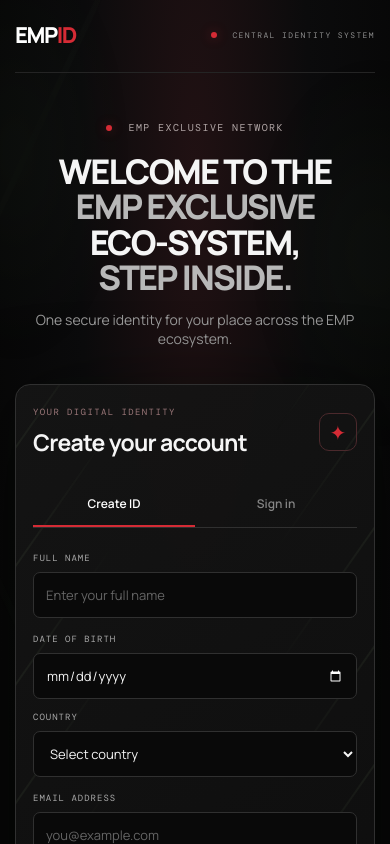
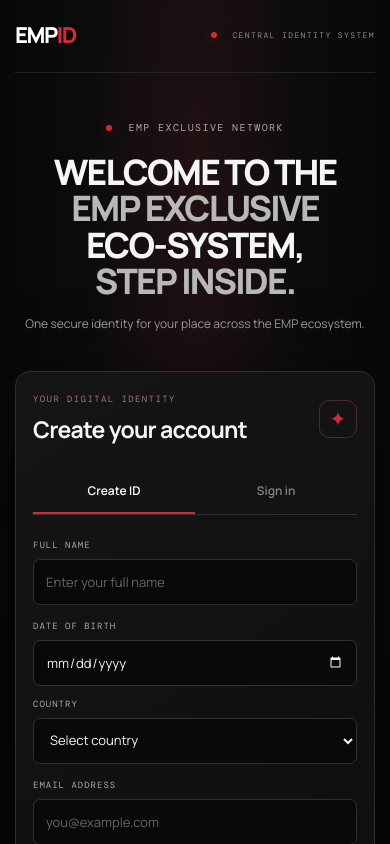
Before and after one commit to saintsavage/emp-id, a Next.js app: page / in a window 390 px wide. Shown: the top 844 px of the page. Built offline with nearby package versions, Linux system fonts and the light colour scheme.

Commit message:
Restore clean EMP ID styling and retain mobile layout

```diff
--- a/app/globals.css
+++ b/app/globals.css
@@ -1,12 +1,10 @@
 @import url('https://fonts.googleapis.com/css2?family=DM+Mono:wght@400;500&family=Manrope:wght@400;500;600;700;800&display=swap');
 :root{color-scheme:dark;--bg:#080808;--panel:#111;--line:#292929;--muted:#898989;--red:#d52b35;--silver:#d6d6d6}
-*{box-sizing:border-box}body{margin:0;background:radial-gradient(ellipse at 50% 15%,#211113 0%,#0b0b0c 42%,#070707 78%);color:#f5f5f5;font-family:Manrope,Arial,sans-serif;min-height:100vh;position:relative;overflow-x:hidden}
-body:before{content:"";position:fixed;inset:0;pointer-events:none;z-index:0;opacity:.28;background:radial-gradient(ellipse at 4% 18%,#30452d55 0 2%,transparent 22%),radial-gradient(ellipse at 96% 30%,#31482d55 0 3%,transparent 24%),linear-gradient(115deg,transparent 0 12%,#293a2630 12.2% 12.8%,transparent 13%),linear-gradient(245deg,transparent 0 84%,#34452b30 84.2% 85%,transparent 85.3%)}
-.shell{position:relative;z-index:1;max-width:1120px;margin:auto;padding:30px 28px 24px}.topbar{display:flex;align-items:center;justify-content:space-between;border-bottom:1px solid #242424;padding:0 0 22px}.wordmark{font-size:22px;font-weight:800;letter-spacing:-1.5px;color:#fff;text-decoration:none}.wordmark span{color:var(--red)}.top-note,.eyebrow,.mini-label,.brand-foot b,footer{font:10px 'DM Mono',monospace;letter-spacing:1.4px;color:#8e8e8e}.top-note i,.eyebrow span{display:inline-block;width:6px;height:6px;border-radius:50%;background:var(--red);margin-right:9px;box-shadow:0 0 12px #d52b3570}
-.hero{text-align:center;padding:62px 12px 25px;position:relative}.eyebrow{color:#b0a5a5}.hero h1{font-size:clamp(34px,6vw,64px);line-height:1.04;letter-spacing:-3px;margin:20px 0 15px;font-weight:800}.hero h1 em{font-style:normal;color:#b8b8b8}.intro{color:#999;font-size:14px}
-.wildlife{height:45px;display:flex;justify-content:center;align-items:center;gap:clamp(24px,7vw,78px);margin:-2px auto 15px;opacity:.48;filter:grayscale(1) brightness(.75);font-size:25px}.wildlife span:nth-child(even){transform:translateY(-7px)}.wildlife span:nth-child(odd){transform:translateY(4px)}
-.auth-card{width:min(100%,510px);margin:0 auto;background:linear-gradient(145deg,#151515f2,#0d0d0df5);border:1px solid #303030;border-radius:15px;padding:28px;box-shadow:0 25px 90px #0009,0 0 55px #31452b12;position:relative;overflow:hidden}.auth-card:before{content:"";position:absolute;inset:0;pointer-events:none;opacity:.13;background:repeating-linear-gradient(125deg,transparent 0 34px,#607454 35px 36px,transparent 37px 68px);mask-image:linear-gradient(90deg,#000,transparent 28%,transparent 72%,#000)}.card-head,.tabs,form,.notice,.brand-foot{position:relative}.card-head{display:flex;justify-content:space-between;align-items:center}.mini-label{font-size:9px;color:#9b7779}.card-head h2{font-size:23px;letter-spacing:-.7px;margin:8px 0 0}.shield{width:38px;height:38px;border:1px solid #4b292c;border-radius:10px;display:grid;place-items:center;color:var(--red);font-size:20px}
+*{box-sizing:border-box}body{margin:0;background:radial-gradient(ellipse at 50% 15%,#211113 0%,#0b0b0c 42%,#070707 78%);color:#f5f5f5;font-family:Manrope,Arial,sans-serif;min-height:100vh}
+.shell{max-width:1120px;margin:auto;padding:30px 28px 24px}.topbar{display:flex;align-items:center;justify-content:space-between;border-bottom:1px solid #242424;padding:0 0 22px}.wordmark{font-size:22px;font-weight:800;letter-spacing:-1.5px;color:#fff;text-decoration:none}.wordmark span{color:var(--red)}.top-note,.eyebrow,.mini-label,.brand-foot b,footer{font:10px 'DM Mono',monospace;letter-spacing:1.4px;color:#8e8e8e}.top-note i,.eyebrow span{display:inline-block;width:6px;height:6px;border-radius:50%;background:var(--red);margin-right:9px;box-shadow:0 0 12px #d52b3570}
+.hero{text-align:center;padding:62px 12px 34px}.eyebrow{color:#b0a5a5}.hero h1{font-size:clamp(34px,6vw,64px);line-height:1.04;letter-spacing:-3px;margin:20px 0 15px;font-weight:800}.hero h1 em{font-style:normal;color:#b8b8b8}.intro{color:#999;font-size:14px}
+.auth-card{width:min(100%,510px);margin:0 auto;background:linear-gradient(145deg,#151515,#0d0d0d);border:1px solid #303030;border-radius:15px;padding:28px;box-shadow:0 25px 90px #0009}.card-head{display:flex;justify-content:space-between;align-items:center}.mini-label{font-size:9px;color:#9b7779}.card-head h2{font-size:23px;letter-spacing:-.7px;margin:8px 0 0}.shield{width:38px;height:38px;border:1px solid #4b292c;border-radius:10px;display:grid;place-items:center;color:var(--red);font-size:20px}
 .tabs{display:grid;grid-template-columns:1fr 1fr;border-bottom:1px solid #303030;margin:24px 0}.tabs button{background:none;border:0;color:#858585;padding:13px 8px;font:600 12px Manrope;cursor:pointer;border-bottom:2px solid transparent}.tabs button.active{color:#fff;border-color:var(--red)}
 form{display:grid;gap:15px}label{display:grid;gap:8px;color:#a9a9a9;font:9px 'DM Mono',monospace;letter-spacing:1px}input,select{width:100%;height:46px;background:#090909;border:1px solid #303030;border-radius:7px;padding:0 12px;color:#f5f5f5;font:13px Manrope;outline:none}input:focus,select:focus{border-color:#a82a32}input::placeholder{color:#656565}.two-col{display:grid;grid-template-columns:1fr 1fr;gap:12px}.submit{height:48px;margin-top:5px;background:var(--red);border:0;border-radius:7px;color:white;font:700 11px 'DM Mono',monospace;letter-spacing:1px;cursor:pointer}.submit span{float:right;margin-right:12px;font-size:16px}.notice{margin-top:17px;padding:11px 12px;border:1px solid #342629;background:#1a1112;border-radius:6px;color:#bdaeb0;font-size:10px;line-height:1.6}.brand-foot{display:flex;align-items:center;justify-content:space-between;border-top:1px solid #292929;margin-top:24px;padding-top:17px}.brand-foot span{font:800 10px Manrope;letter-spacing:1.8px;color:var(--red)}.brand-foot b{font-size:8px;color:#777}
 footer{display:flex;justify-content:space-between;max-width:510px;margin:24px auto 0;font-size:8px}
-@media(max-width:560px){.shell{padding:20px 15px}.top-note{font-size:8px}.hero{padding:48px 4px 22px}.hero h1{letter-spacing:-1.8px}.auth-card{padding:21px 17px}.two-col{grid-template-columns:1fr}.brand-foot{gap:12px;align-items:flex-start;flex-direction:column}footer{font-size:7px}.wildlife{gap:25px;font-size:21px}}
+@media(max-width:560px){.shell{padding:20px 15px}.top-note{font-size:8px}.hero{padding:48px 4px 26px}.hero h1{letter-spacing:-1.8px;font-size:clamp(30px,9vw,44px)}.intro{font-size:12px;line-height:1.5}.auth-card{padding:21px 17px}.two-col{grid-template-columns:1fr}.brand-foot{gap:12px;align-items:flex-start;flex-direction:column}footer{font-size:7px}}
```
